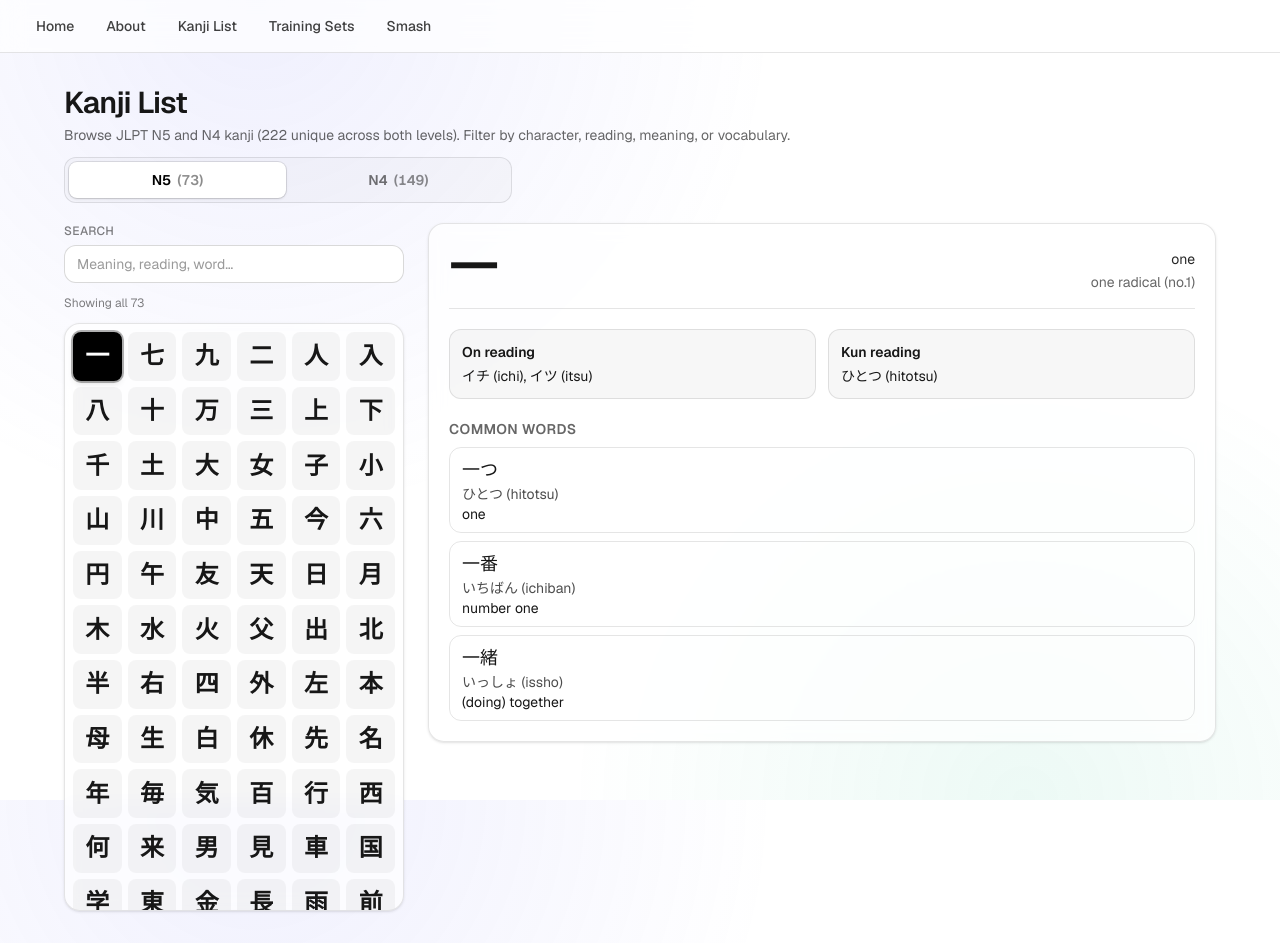
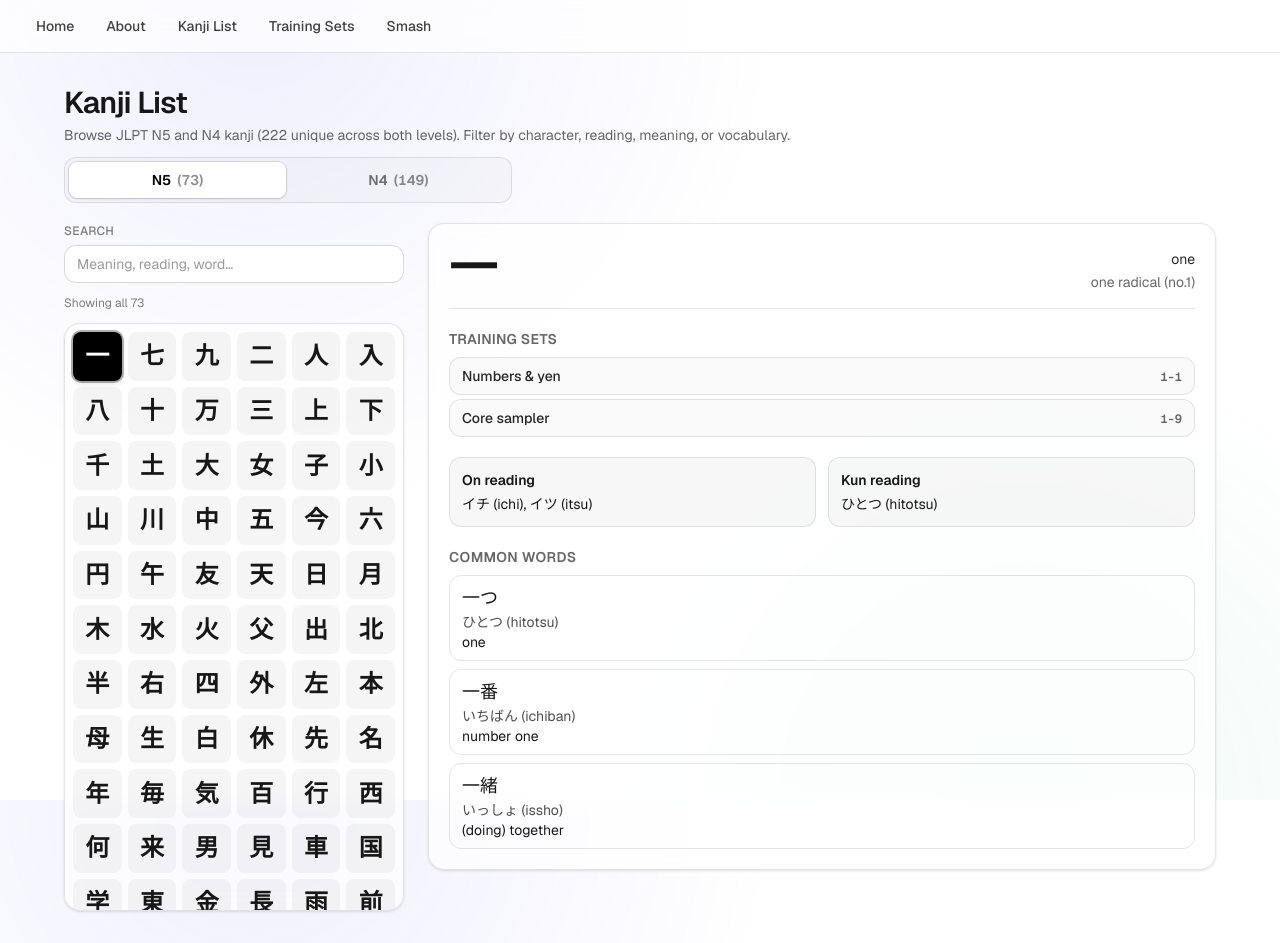
Before and after one commit to merklegroot/smash, a Next.js app: page /kanji-list in a window 1280 px wide. Built offline with nearby package versions, Linux system fonts and the light colour scheme.

Commit message:
list training set for a kanji

```diff
--- a/app/kanji-list/page.tsx
+++ b/app/kanji-list/page.tsx
@@ -3,6 +3,8 @@
 import { useEffect, useMemo, useState } from "react";
 import { formatKanjiGlosses, formatReadings, kanjiGlossSearchText } from "@/lib/kanji/format";
 import type { KanjiApiResponse, KanjiItem, KanjiLevelId } from "@/lib/kanji/types";
+import { trainingSetLevelLabel } from "@/lib/training-sets/level-labels";
+import { loadTrainingSets } from "@/lib/training-sets/storage";
 
 function matchesFilter(item: KanjiItem, query: string): boolean {
   if (!query) return true;
@@ -32,6 +34,7 @@ export default function KanjiList() {
   const [filter, setFilter] = useState("");
 
   const kanji = decks[level];
+  const trainingSets = useMemo(() => loadTrainingSets(), []);
 
   useEffect(() => {
     async function loadKanji() {
@@ -59,6 +62,22 @@ export default function KanjiList() {
     if (!q) return kanji;
     return kanji.filter((item) => matchesFilter(item, q));
   }, [kanji, filter]);
+
+  const trainingSetsIncludingSelected = useMemo(() => {
+    if (!selectedKanji) return [];
+    const char = selectedKanji.kanji;
+    return trainingSets
+      .filter((set) => set.kanjiChars.includes(char))
+      .map((set) => ({ set, levelLabel: trainingSetLevelLabel(set) }))
+      .sort((a, b) => {
+        if (a.levelLabel && b.levelLabel) {
+          return a.levelLabel.localeCompare(b.levelLabel, undefined, { numeric: true });
+        }
+        if (a.levelLabel) return -1;
+        if (b.levelLabel) return 1;
+        return a.set.name.localeCompare(b.set.name);
+      });
+  }, [selectedKanji, trainingSets]);
 
   useEffect(() => {
     if (filteredKanji.length === 0) return;
@@ -210,6 +229,34 @@ export default function KanjiList() {
                     ) : null}
                   </div>
                 </div>
+                <div>
+                  <p className="mb-2 text-sm font-semibold uppercase tracking-wide text-black/60 dark:text-white/60">
+                    Training sets
+                  </p>
+                  {trainingSetsIncludingSelected.length === 0 ? (
+                    <p className="text-sm text-black/60 dark:text-white/60">
+                      Not included in any training set.
+                    </p>
+                  ) : (
+                    <ul className="space-y-1">
+                      {trainingSetsIncludingSelected.map(({ set, levelLabel }) => (
+                        <li
+                          key={`set-${set.id}`}
+                          className="flex items-baseline justify-between gap-3 rounded-xl border border-black/10 bg-black/[0.02] px-3 py-2 text-sm dark:border-white/10 dark:bg-white/[0.03]"
+                        >
+                          <span className="min-w-0 truncate font-medium text-black/85 dark:text-white/85">
+                            {set.name}
+                          </span>
+                          {levelLabel ? (
+                            <span className="shrink-0 font-mono text-xs font-semibold tabular-nums text-black/60 dark:text-white/60">
+                              {levelLabel}
+                            </span>
+                          ) : null}
+                        </li>
+                      ))}
+                    </ul>
+                  )}
+                </div>
                 <div className="grid gap-3 sm:grid-cols-2">
                   <div className="rounded-xl border border-black/10 bg-black/[0.03] p-3 dark:border-white/10 dark:bg-white/[0.03]">
                     <p className="mb-1 text-sm font-semibold">On reading</p>
```
